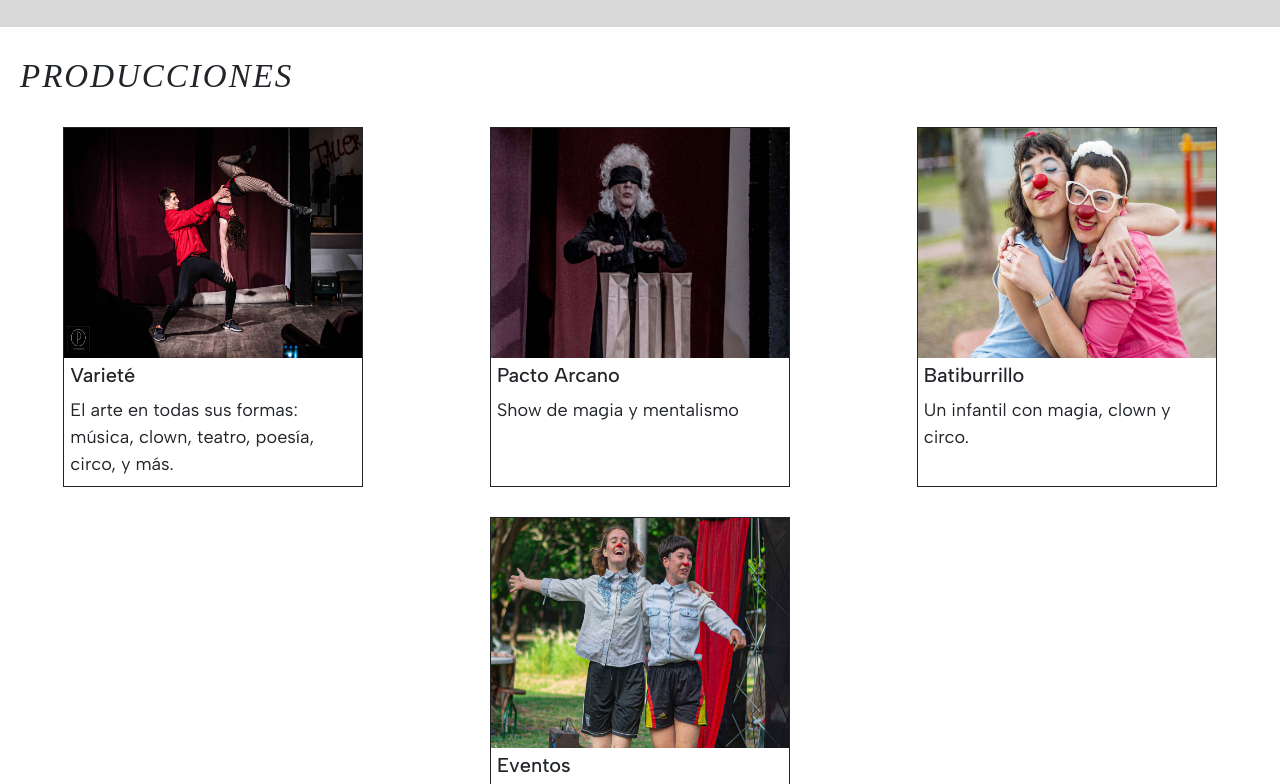
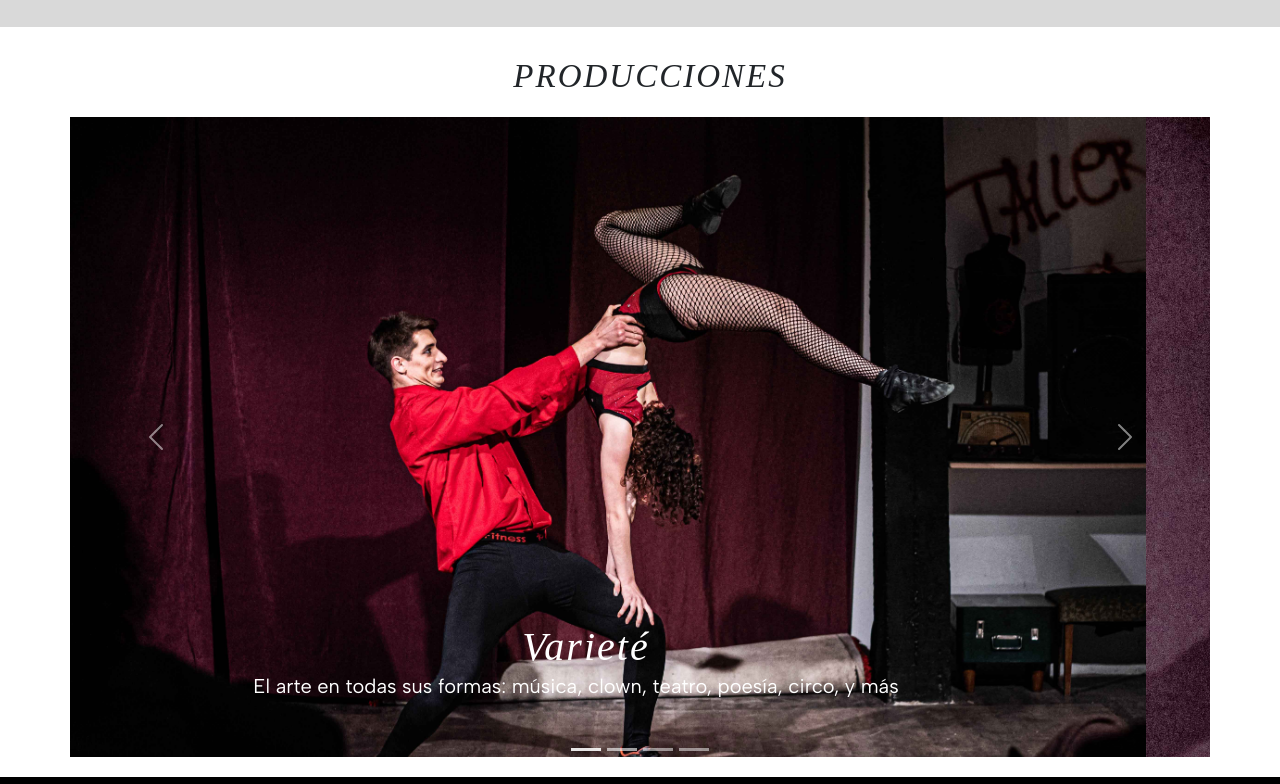
Before and after one commit to sabrina-sol/tremebunda-producciones, a plain HTML site: page index.html in a window 1280 px wide. Shown: the part 1268-2052 px from the top of the page. Drawn offline with nearby package versions, Linux system fonts and the light colour scheme; a web font is replaced by a local one.

Commit message:
carousel index

```diff
--- a/css/style.css
+++ b/css/style.css
@@ -165,9 +165,26 @@ font-size: 30px;
     font-style: italic;
     font-family: shrikhand;
     letter-spacing: 2px;
+    text-align: center;
 }
 
-.flexContainerHome {
+.carouselIndex {
+    padding: 20px 0 20px 0;
+}
+
+.carouselIndexImg {
+    height: 80vh;
+}
+
+.carouselIndexImg div div h2 {
+    font-size: 40px;
+}
+
+.carouselIndexImg div div p {
+    font-size: 20px;
+}
+
+/*.flexContainerHome {
     display: flex;
     flex-wrap: wrap;
     justify-content: space-around;
@@ -195,7 +212,7 @@ font-size: 30px;
 .producciones div div p {
     margin: 5px 0 0 6px;
     font-size: 18px;
-}
+}*/
 
 /* ------------------------------ QUIÉNES SOMOS ----------------------------- */
 
@@ -363,7 +380,8 @@ footer {
 
 .menuFooter {
     list-style: none;
-    margin: 0 0 0 15px;
+    margin: 0 0 0 10px;
+    padding: 0;
 }
 
 .menuFooter li a {
@@ -417,7 +435,7 @@ footer img {
 
 /* --------------------------------- HEADER --------------------------------- */
 
-@media screen and (max-width:951px) {
+/*@media screen and (max-width:951px) {
     header {
         flex-direction: column;
     }
@@ -428,7 +446,7 @@ footer img {
         flex-direction: column;
         text-align: center;
     }
-}
+}*/
 
 /* ---------------------------------- INDEX --------------------------------- */
 @media screen and (max-width:951px) {
--- a/index.html
+++ b/index.html
@@ -23,7 +23,7 @@
         <nav class="navbar navbar-expand-lg navbar-dark">
             <div class="container-fluid">
                 <a class="navbar-brand" href="#"><img src="./img/logo tremebunda solo blanco.png"
-                        alt="logo tremebunda"></a>
+                alt="logo tremebunda"></a>
                 <button class="navbar-toggler" type="button" data-bs-toggle="collapse"
                     data-bs-target="#navbarSupportedContent" aria-controls="navbarSupportedContent"
                     aria-expanded="false" aria-label="Toggle navigation">
@@ -90,7 +90,59 @@
         </section>
         <section class="producciones">
             <h2>PRODUCCIONES</h2>
-            <div class="flexContainerHome">
+            <div id="carouselExampleCaptions" class="carousel slide container carouselIndex" data-bs-ride="carousel">
+                <div class="carousel-indicators">
+                    <button type="button" data-bs-target="#carouselExampleCaptions" data-bs-slide-to="0" class="active"
+                        aria-current="true" aria-label="Slide 1"></button>
+                    <button type="button" data-bs-target="#carouselExampleCaptions" data-bs-slide-to="1"
+                        aria-label="Slide 2"></button>
+                    <button type="button" data-bs-target="#carouselExampleCaptions" data-bs-slide-to="2"
+                        aria-label="Slide 3"></button>
+                        <button type="button" data-bs-target="#carouselExampleCaptions" data-bs-slide-to="3"
+                        aria-label="Slide 4"></button>
+                </div>
+                <div class="carousel-inner carouselIndexImg">
+                    <div class="carousel-item active carouselIndexImg">
+                        <img src="./img/variete index.jpg" class="d-block w-100" alt="varieté">
+                        <div class="carousel-caption d-none d-md-block">
+                            <h2>Varieté</h2>
+                            <p>El arte en todas sus formas: música, clown, teatro, poesía, circo, y más</p>
+                        </div>
+                    </div>
+                    <div class="carousel-item carouselIndexImg">
+                        <img src="./img/PactoArcano index.jpg" class="d-block w-100" alt="magia">
+                        <div class="carousel-caption d-none d-md-block">
+                            <h2>Pacto Arcano</h2>
+                            <p>Show de magia y mentalismo</p>
+                        </div>
+                    </div>
+                    <div class="carousel-item carouselIndexImg">
+                        <img src="./img/batiburrillo index.jpg" class="d-block w-100" alt="infantil">
+                        <div class="carousel-caption d-none d-md-block">
+                            <h2>Batiburrillo</h2>
+                            <p>Un infantil con magia, clown y circo</p>
+                        </div>
+                    </div>
+                    <div class="carousel-item carouselIndexImg">
+                        <img src="./img/artistas itinerantes index.jpg" class="d-block w-100" alt="eventos">
+                        <div class="carousel-caption d-none d-md-block">
+                            <h2>Eventos</h2>
+                            <p>Artistas itinerantes</p>
+                        </div>
+                    </div>
+                </div>
+                <button class="carousel-control-prev" type="button" data-bs-target="#carouselExampleCaptions"
+                    data-bs-slide="prev">
+                    <span class="carousel-control-prev-icon" aria-hidden="true"></span>
+                    <span class="visually-hidden">Previous</span>
+                </button>
+                <button class="carousel-control-next" type="button" data-bs-target="#carouselExampleCaptions"
+                    data-bs-slide="next">
+                    <span class="carousel-control-next-icon" aria-hidden="true"></span>
+                    <span class="visually-hidden">Next</span>
+                </button>
+            </div>
+            <!--<div class="flexContainerHome">
                 <div>
                     <img src="./img/variete index.jpg" alt="acrobacia" class="imgs">
                     <h3>Varieté</h3>
@@ -111,7 +163,7 @@
                     <h3>Eventos</h3>
                     <p>Artistas itinerantes.</p>
                 </div>
-            </div>
+            </div>-->
         </section>
     </main>
     <footer>
```
